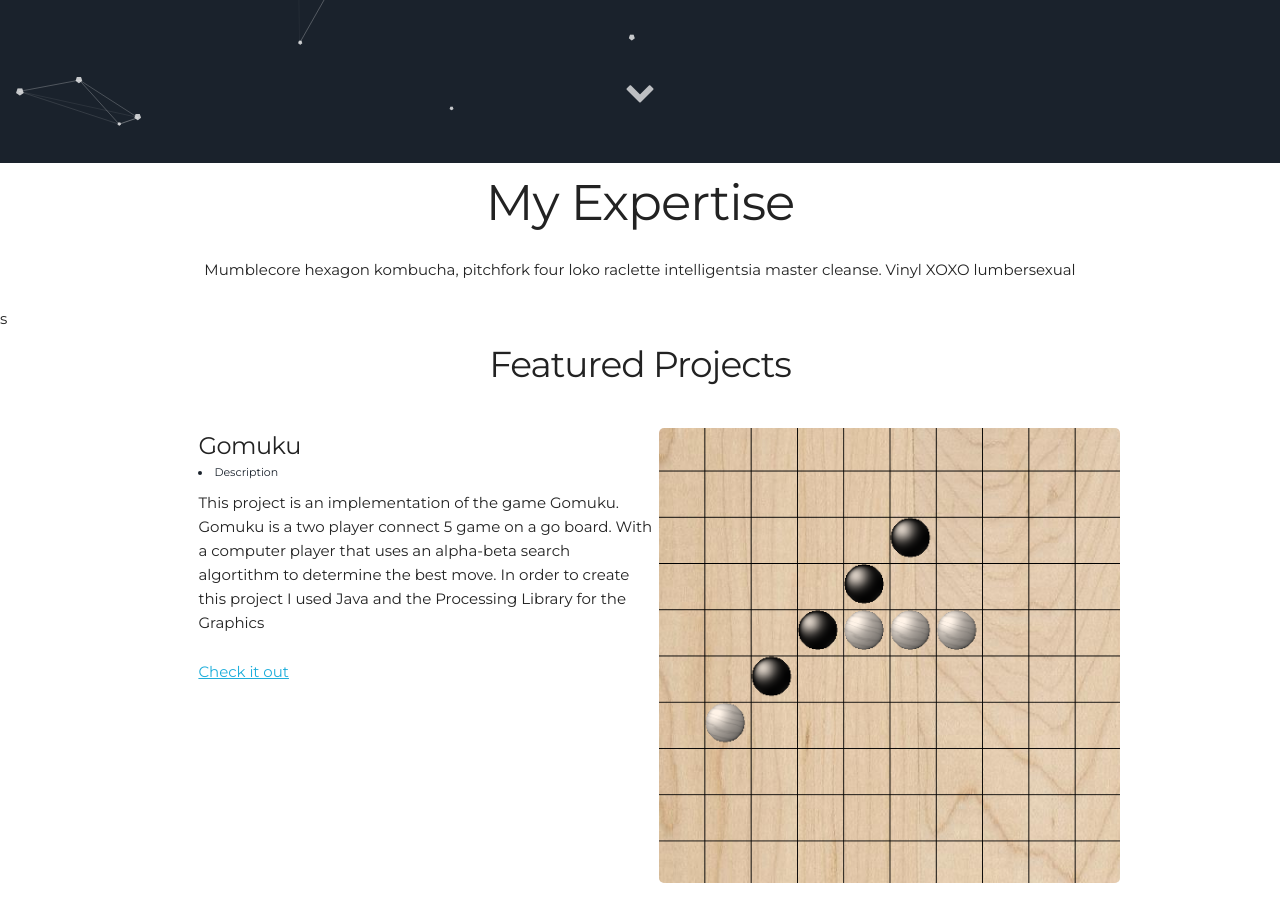
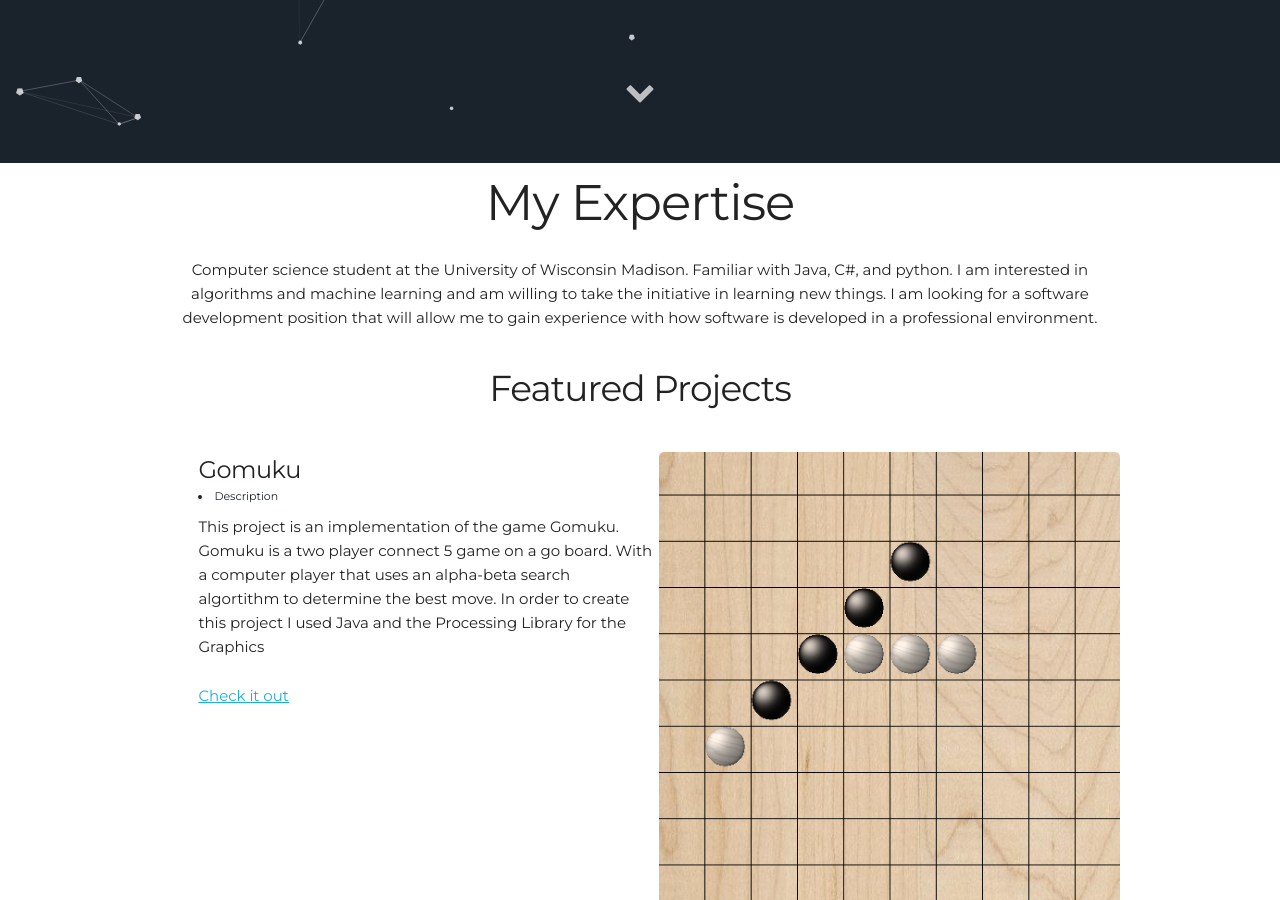
Before and after one commit to ysteven13/ysteven13.github.io, a Jekyll site: the page built from index.html, in a window 1280 px wide and 900 px high, scrolled down 744 px. Built offline with Jekyll 4.4.1, drawn with Linux system fonts in a browser that asks for light colours.

Commit message:
added my description

```diff
--- a/_includes/about.html
+++ b/_includes/about.html
@@ -4,8 +4,6 @@
     <p> {{site.user_description}} </p>
   </div>
       <h1 style= "text-align:center"> </h1>
-      <p style = "text-align:center">Mumblecore hexagon kombucha, pitchfork four loko raclette intelligentsia master cleanse.
-        Vinyl XOXO lumbersexual</p>
+      <p style = "text-align:center">Computer science student at the University of Wisconsin Madison. Familiar with Java, C#, and python. I am interested in algorithms and machine learning and am willing to take the initiative in learning new things. I am looking for a software development position that will allow me to gain experience with how software is developed in a professional environment.</p>
 
 </div>
-s
```
